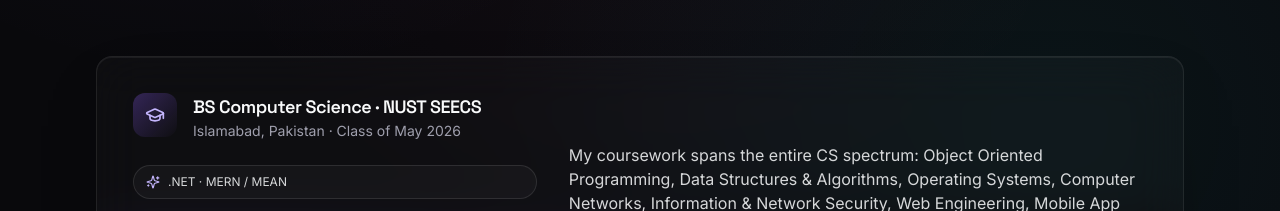
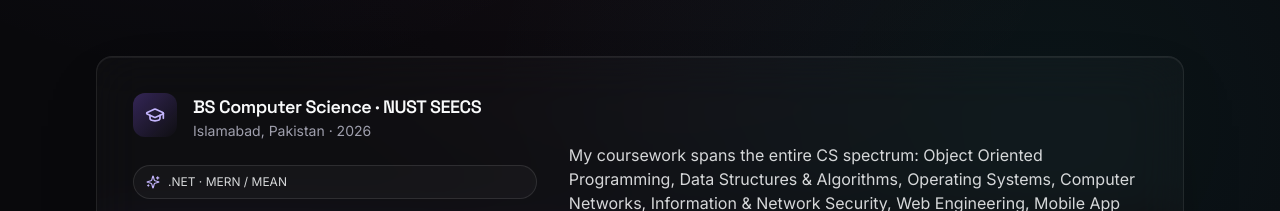
Before and after one commit to moizamz/portfolio, a Next.js app: page / in a window 1280 px wide. Shown: the part 1380-1591 px from the top of the page. Built offline with nearby package versions, Linux system fonts and the light colour scheme.

Commit message:
Update 1.9

```diff
--- a/src/sections/about.tsx
+++ b/src/sections/about.tsx
@@ -41,7 +41,7 @@
                       BS Computer Science · NUST SEECS
                     </h3>
                     <p className="text-sm text-muted-foreground">
-                      Islamabad, Pakistan · Class of May 2026
+                      Islamabad, Pakistan · 2026
                     </p>
                   </div>
                 </div>
```
